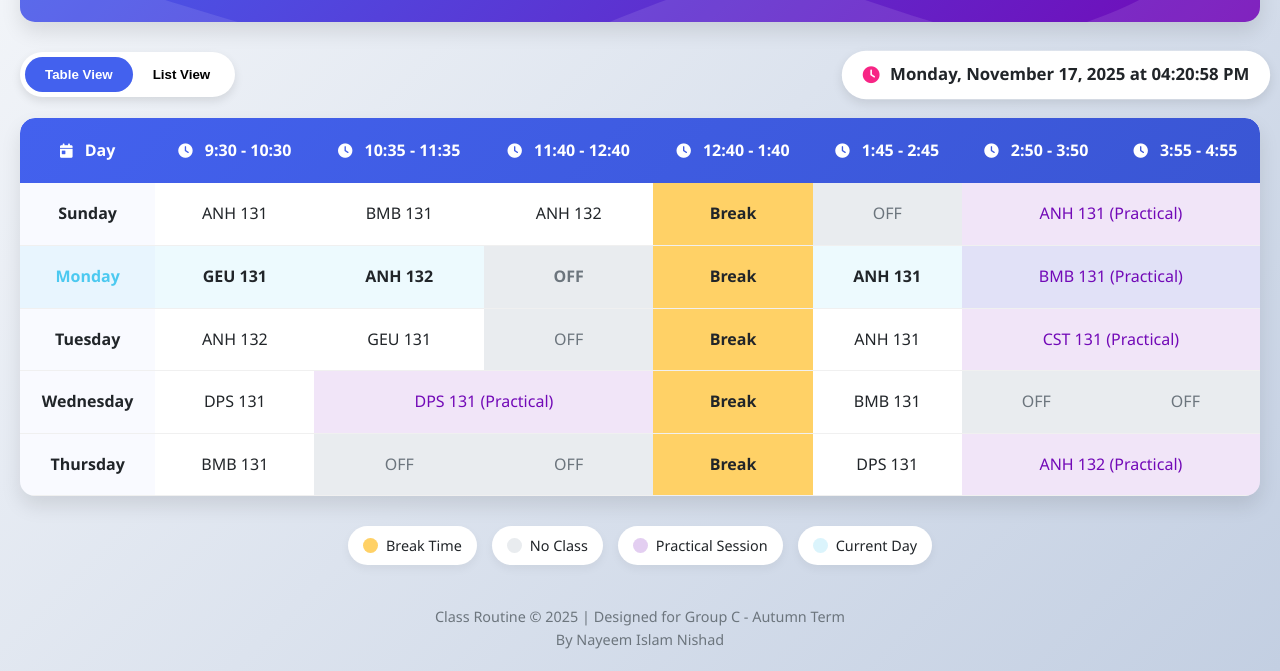
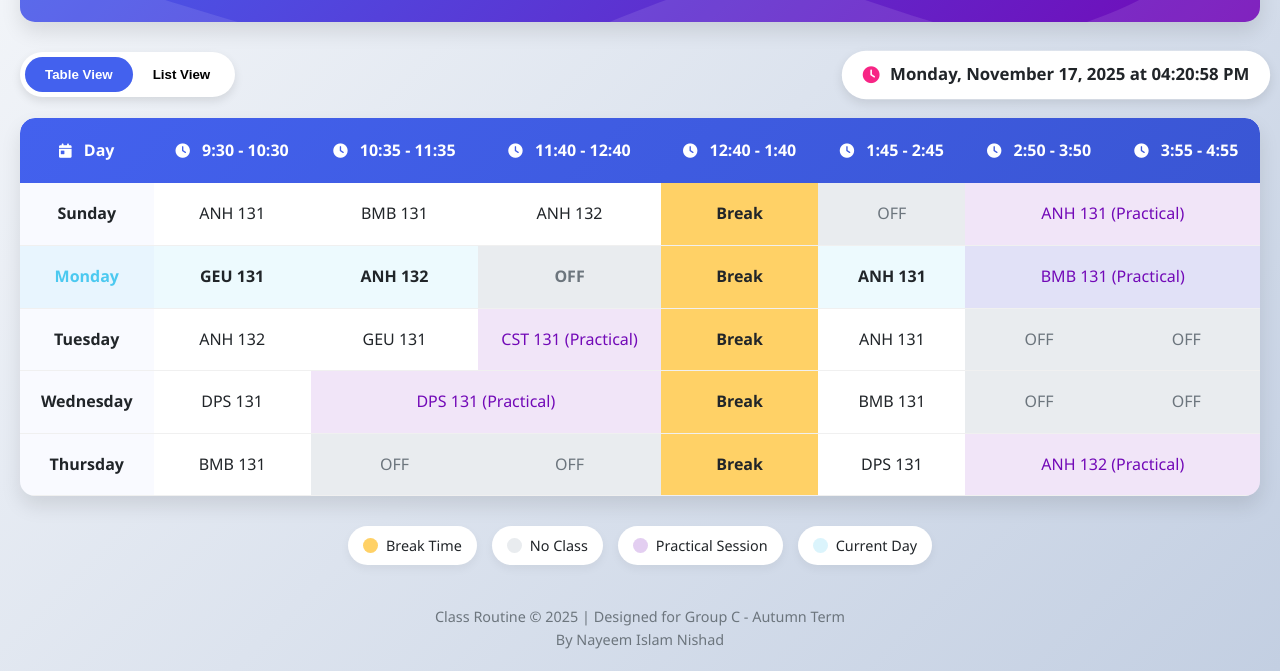
Before and after one commit to nayeemislamnishad/Routine_Summer_term, a plain HTML site: page index.html in a window 1280 px wide. Shown: the part 150-821 px from the top of the page. Drawn offline with Linux system fonts and the light colour scheme.

Commit message:
Update index.html

```diff
--- a/index.html
+++ b/index.html
@@ -579,10 +579,12 @@
             <td>Tuesday</td>
             <td>ANH 132</td>
             <td>GEU 131</td>
-            <td class="off">OFF</td>
+            <td class="practical">CST 131 (Practical)</td>
             <td class="break">Break</td>
             <td>ANH 131</td>
-            <td class="practical" colspan="2">CST 131 (Practical)</td>
+            <td class="off">OFF</td>
+            <td class="off">OFF</td>
+
           </tr>
           <tr>
             <td>Wednesday</td>
```
